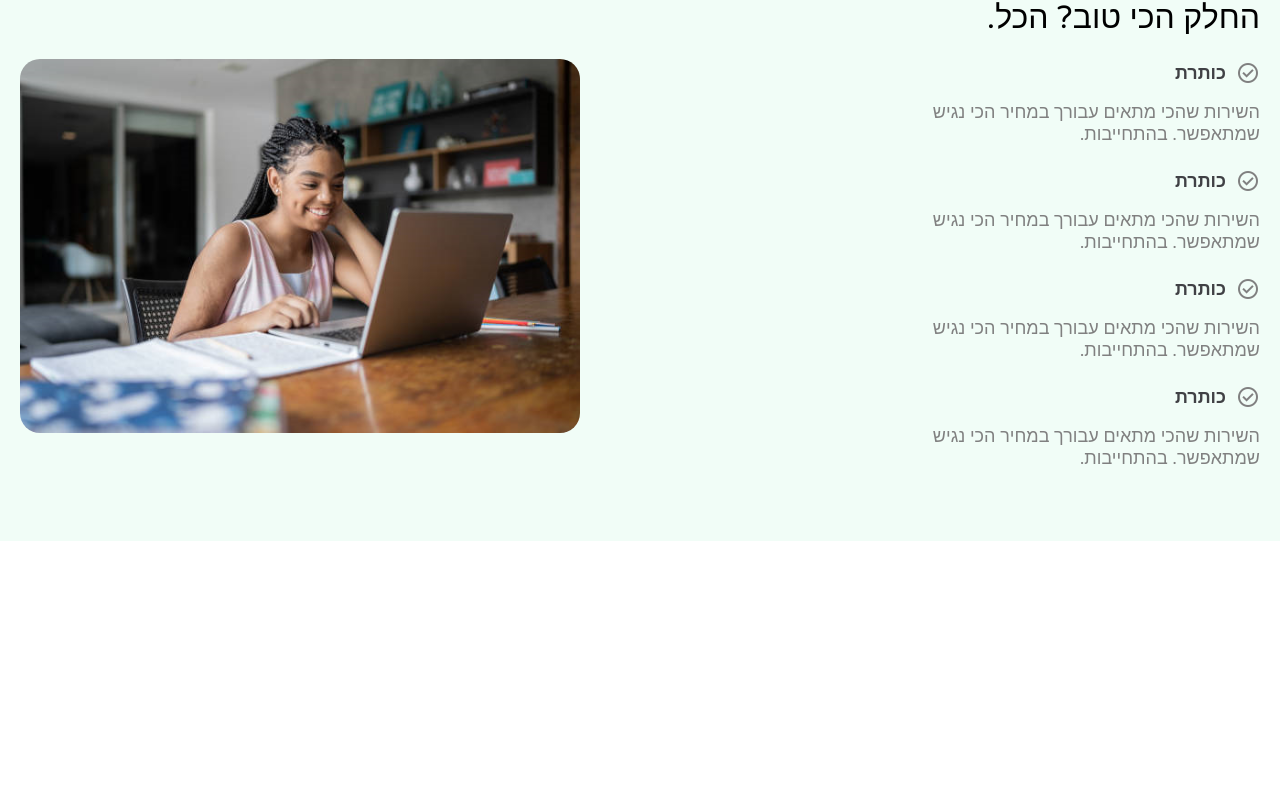
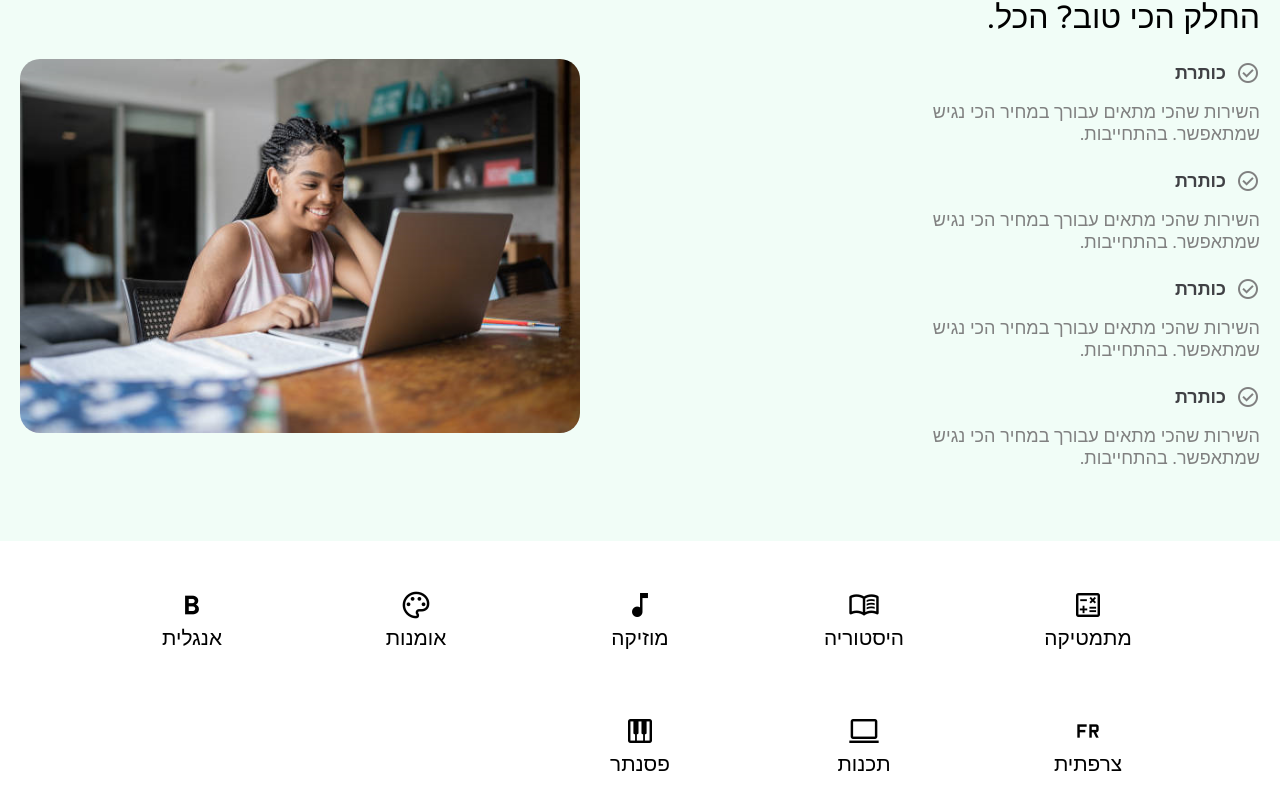
Before and after one commit to KseniyaTim/findTutor-client, a React (Vite) app: page /home in a window 1280 px wide. Shown: the part 1197-2006 px from the top of the page. Before the commit the page ends 1738 px from the top, so only its background shows below. Built offline with nearby package versions, Linux system fonts and the light colour scheme.

Commit message:
creating landing categories

```diff
--- a/src/Components/Landing/LandingCategories/LandingCategories.data.ts
+++ b/src/Components/Landing/LandingCategories/LandingCategories.data.ts
@@ -1,6 +1,34 @@
 export const LANDING_CATEGORIES = [
     {
-        icon: '',
-        title: ''
-    }
+        icon: 'calculate',
+        title: 'מתמטיקה'
+    },
+    {
+        icon: 'menu_book',
+        title: 'היסטוריה'
+    },
+    {
+        icon: 'music_note',
+        title: 'מוזיקה'
+    },
+    {
+        icon: 'palette',
+        title: 'אומנות'
+    },
+    {
+        icon: 'format_bold',
+        title: 'אנגלית'
+    },
+    {
+        icon: 'language_french',
+        title: 'צרפתית'
+    },
+    {
+        icon: 'computer',
+        title: 'תכנות'
+    },
+    {
+        icon: 'piano',
+        title: 'פסנתר'
+    },
 ]
--- /dev/null
+++ b/src/Components/Landing/LandingCategories/LandingCategories.style.ts
@@ -0,0 +1,34 @@
+import { styled } from "@mui/material/styles";
+import { Grid } from "@mui/material";
+
+export const gridWrapper = styled(Grid)({
+  padding: "3rem 5rem 3rem 5rem ",
+});
+
+export const gridItem = styled(Grid)({
+  textAlign: "center",
+  cursor: "pointer",
+});
+
+export const icon = styled("div")({
+  fontSize: "2rem",
+});
+
+export const hoverLine = styled("div")({
+  position: "absolute",
+  width: "100%",
+  bottom: "-5px",
+  left: "0",
+  height: "2px",
+  backgroundColor: "lightblue",
+  transform: "scaleX(0)",
+  transformOrigin: "left",
+  transition: "transform 0.3s ease",
+  ":hover": {
+    transform: "scaleX(1)",
+  },
+});
+
+export const title = styled("div")({
+  fontSize: "1.3rem",
+});
--- a/src/Components/Landing/LandingCategories/LandingCategories.tsx
+++ b/src/Components/Landing/LandingCategories/LandingCategories.tsx
@@ -1,11 +1,19 @@
-import React from 'react';
+import React, { FC } from "react";
+import * as S from "./LandingCategories.style";
+import { LANDING_CATEGORIES } from "./LandingCategories.data";
 
-const LandingCategories = () => {
-    return (
-        <div>
-
-        </div>
-    );
+const LandingCategories: FC = () => {
+  return (
+    <S.gridWrapper container rowSpacing={8} columns={15}>
+      {LANDING_CATEGORIES.map((category, index) => (
+        <S.gridItem item xs={3}>
+          <S.icon className="material-symbols-outlined">{category.icon}</S.icon>
+          <S.hoverLine/>
+          <S.title>{category.title}</S.title>
+        </S.gridItem>
+      ))}
+    </S.gridWrapper>
+  );
 };
 
 export default LandingCategories;
--- a/src/Pages/Landing/Landing.tsx
+++ b/src/Pages/Landing/Landing.tsx
@@ -4,6 +4,7 @@ import { FC } from 'react';
 import LandingCenter from '../../Components/Landing/LandingCenter/LandingCenter';
 import LandingProffesionsSlider from '../../Components/Landing/LandingProffesionsSlider/LandingProffesionsSlider';
 import LandingBullets from '../../Components/Landing/LandingBullets/LandingBullets';
+import LandingCategories from '../../Components/Landing/LandingCategories/LandingCategories';
 
 const Landing: FC = () => {
     return (
@@ -11,6 +12,7 @@ const Landing: FC = () => {
             <LandingCenter />
             <LandingProffesionsSlider />
             <LandingBullets />
+            <LandingCategories/>
         </>
     );
 };
```
